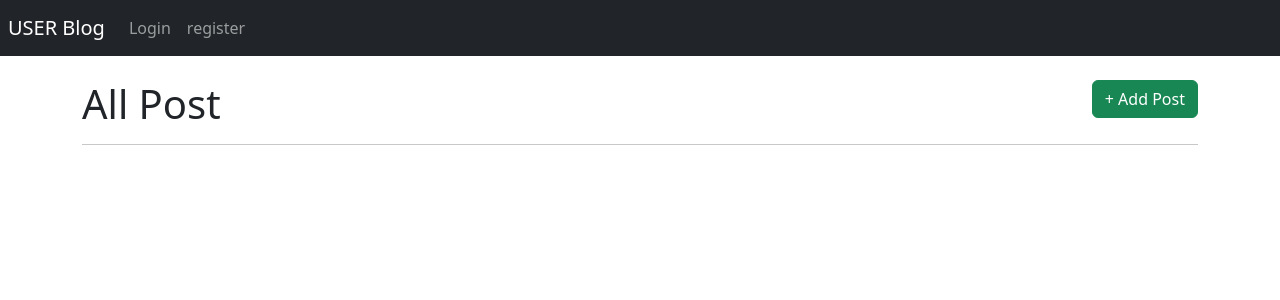
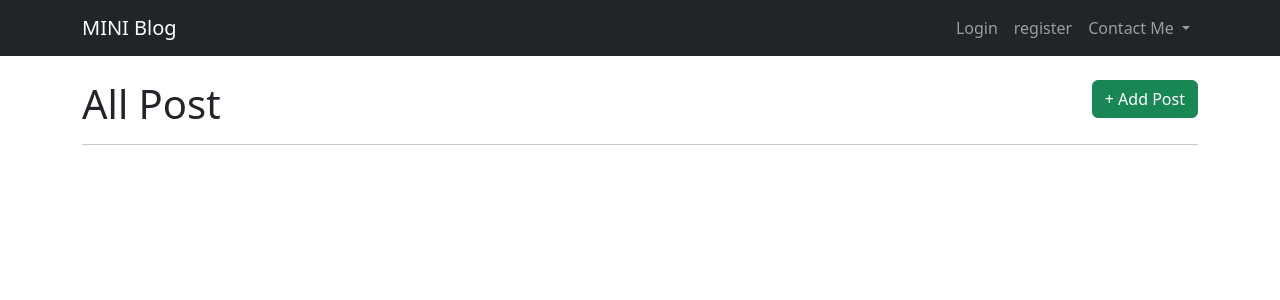
Before and after one commit to winninggodspower/flask_messaging_app, a Flask app: page / in a window 1280 px wide. Shown: the top 300 px of the page. Run offline with Flask 2, Linux system fonts and the light colour scheme; data that the repository does not hold is empty.

Commit message:
made some frontend adjustment

```diff
--- a/app/routes.py
+++ b/app/routes.py
@@ -46,7 +46,7 @@ def register():
 @app.route("/login", methods=['POST', "GET"])
 def login():
     if current_user.is_authenticated:
-        flash('you are already logged in')
+        flash('you are already logged in', 'info')
         return redirect(url_for('home'))
     form = LoginForm()
     if form.validate_on_submit():
--- a/app/templates/layout.html
+++ b/app/templates/layout.html
@@ -10,6 +10,9 @@
     <!-- JavaScript Bundle with Popper -->
     <script src="https://cdn.jsdelivr.net/npm/bootstrap@5.2.2/dist/js/bootstrap.bundle.min.js" integrity="sha384-OERcA2EqjJCMA+/3y+gxIOqMEjwtxJY7qPCqsdltbNJuaOe923+mo//f6V8Qbsw3" crossorigin="anonymous"></script>
 
+    <!-- bootstrap icon cdn -->
+    <link rel="stylesheet" href="https://cdn.jsdelivr.net/npm/bootstrap-icons@1.10.3/font/bootstrap-icons.css">
+    <title>Mini Blog</title>
     {% block title %}
     {% endblock %}
 </head>
@@ -17,8 +20,9 @@
     {% with messages = get_flashed_messages(with_categories = true) %}
     {% if messages %}
         {% for category,message in messages %}
-        <div class="alert alert-{{category}} m-3 fixed-top">
+        <div class="alert alert-{{category}} m-3 fixed-top alert-dismissible">
             {{ message }}
+            <button type="button" class="btn-close" data-bs-dismiss="alert" aria-label="Close"></button>
         </div>
         {% endfor %}
     {% endif %}
--- a/app/templates/login.html
+++ b/app/templates/login.html
@@ -3,7 +3,7 @@
 <title> Login Page </title>
 {% endblock %}
 {% block body %}
-    <div class="container">
+    <div class="container mt-5">
         <form action="/login" method="post">
             {{ form.hidden_tag()}}
             <fieldset class="form-group">
--- a/app/templates/navbar.html
+++ b/app/templates/navbar.html
@@ -1,20 +1,23 @@
-<nav class="navbar navbar-expand-lg navbar-dark bg-dark px-2">
-    <a class="navbar-brand" style="z-index: 10;" href="{{ url_for('home') }}">USER Blog</a>
-    <button class="navbar-toggler" type="button" data-toggle="collapse" data-target="#navbarNav" aria-controls="navbarNav" aria-expanded="false" aria-label="Toggle navigation">
+<nav class="navbar navbar-expand-md bg-dark navbar-dark">
+  <div class="container">
+    <a class="navbar-brand" style="z-index: 10;" href="{{ url_for('home') }}">MINI Blog</a>
+    <button class="navbar-toggler" type="button" data-bs-toggle="collapse" data-bs-target="#navbarNav"
+      aria-controls="navbarNav" aria-expanded="false" aria-label="Toggle navigation">
       <span class="navbar-toggler-icon"></span>
     </button>
     <div class="collapse navbar-collapse" id="navbarNav">
-      <ul class="navbar-nav">
+      <ul class="navbar-nav ms-auto">
         {% if current_user.is_authenticated %}
         <li class="nav-item">
           <a class="nav-link" href="{{ url_for('home') }}">Home</a>
         </li>
         <li class="nav-item">
+          <a class="nav-link" href="{{ url_for('new_post') }}">Add post</a>
+        </li>
+        <li class="nav-item">
           <a class="nav-link" href="{{ url_for('logout') }}">Logout</a>
         </li>
-          <li class="nav-item">
-            <a class="nav-link" href="{{ url_for('new_post') }}">Add post</a>
-          </li>
+
         {% else %}
         <li class="nav-item">
           <a class="nav-link" href="{{ url_for('login') }}">Login</a>
@@ -23,6 +26,24 @@
           <a class="nav-link" href="{{ url_for('register') }}">register</a>
         </li>
         {%endif%}
+
+        <li class="nav-item dropdown">
+          <a class="nav-link dropdown-toggle" href="#" role="button" data-bs-toggle="dropdown" aria-expanded="false">
+              Contact Me
+          </a>
+          <ul class="dropdown-menu">
+            <li>
+              <a class="dropdown-item" href="https://web.facebook.com/winning.godspower"><i class="bi bi-facebook"></i></a>
+            </li>
+            <li>
+              <a class="dropdown-item" href=""><i class="bi bi-linkedin"></i></a>
+            </li>
+            <li>
+              <a class="dropdown-item" href="https://github.com/winninggodspower"><i class="bi bi-github"></i></a>
+            </li>
+          </ul>
+        </li>
       </ul>
     </div>
+  </div>
 </nav>
--- a/app/templates/new_post.html
+++ b/app/templates/new_post.html
@@ -6,7 +6,7 @@
 
 
 {% block body %}
-<div class="container">
+<div class="container mt-5">
     <h1>New Post</h1>
     <hr>
     <h2>New Post:</h2>
--- a/app/templates/register.html
+++ b/app/templates/register.html
@@ -3,7 +3,7 @@
 <title> my title </title>
 {% endblock %}
 {% block body %}
-    <div class="container">
+    <div class="container mt-5">
         <form action="/register" method="post">
             {{ form.hidden_tag()}}
             <fieldset class="form-group">
```
Lines whose indentation alone changed are shown as unchanged.
